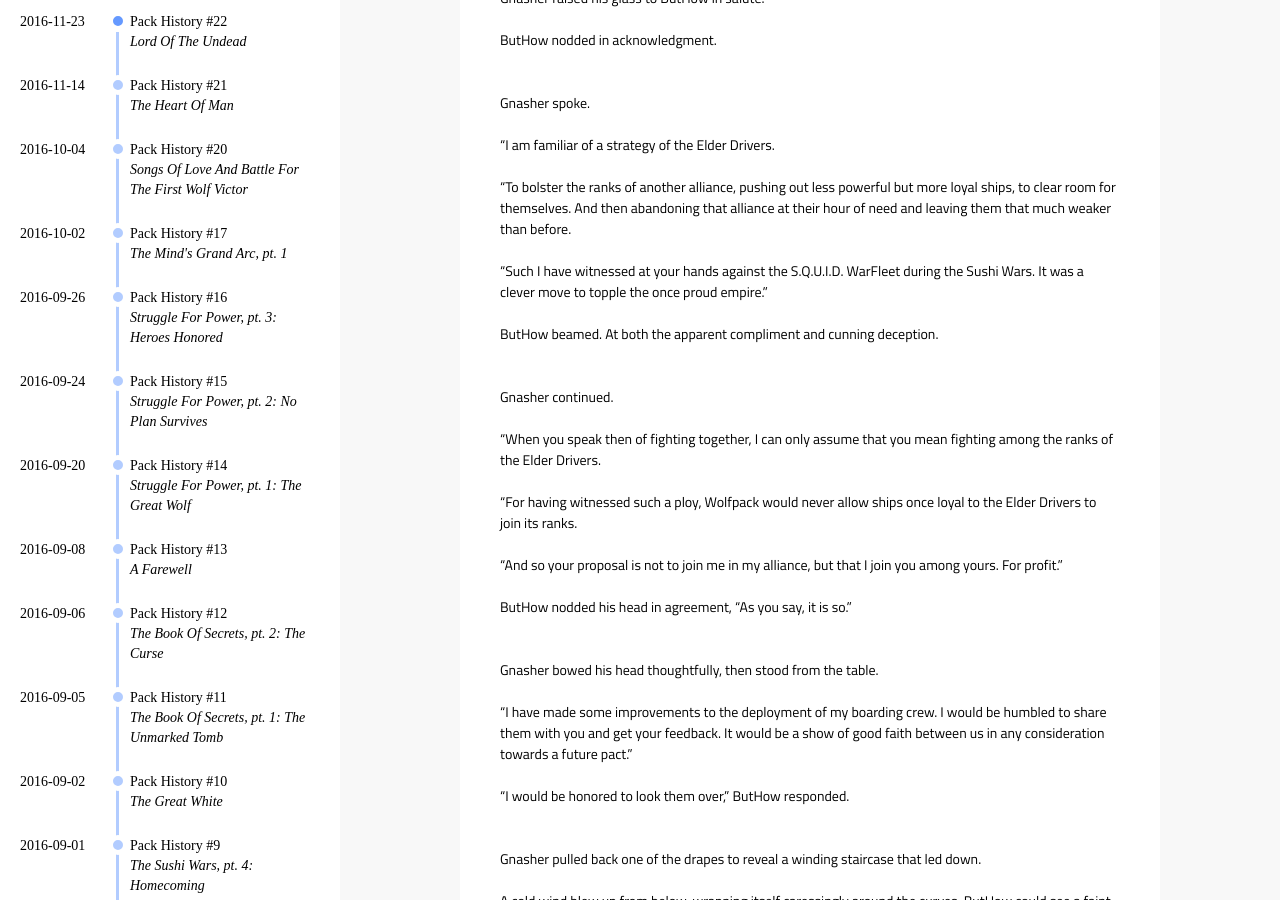
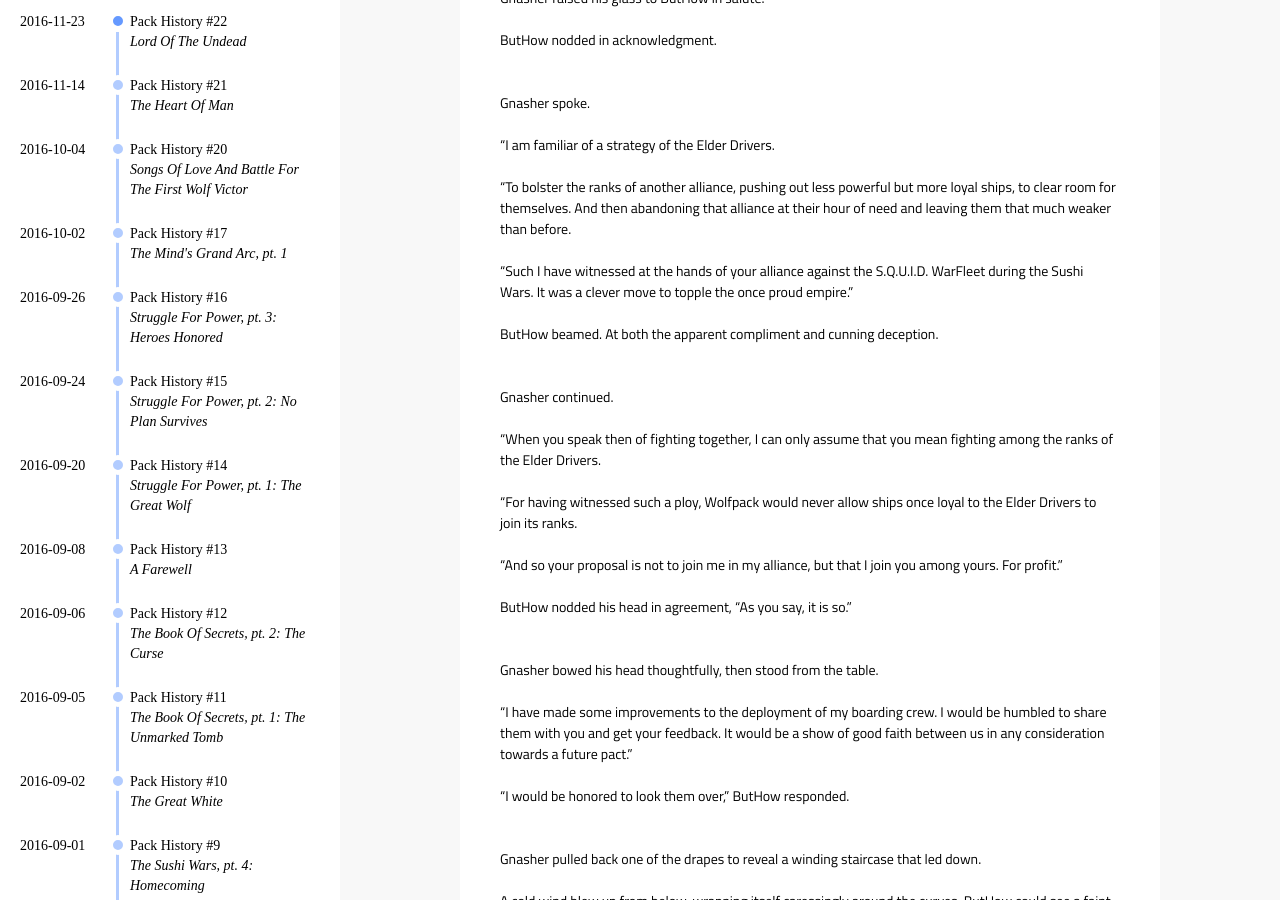
Before and after one commit to WolfpackPSS/wolfpackpss.github.io, a Jekyll site: the page built from _posts/2016-11-22-history-of-the-pack-lord-of-undead.md, in a window 1280 px wide and 900 px high, scrolled down 1790 px. Built offline with Jekyll 4.4.1, drawn with Linux system fonts in a browser that asks for light colours; comment, search, counter and statistics services are not loaded.

Commit message:
pack history 22, slight phrasing change
made a slight change to phrasing

```diff
--- a/_posts/2016-11-22-history-of-the-pack-lord-of-undead.md
+++ b/_posts/2016-11-22-history-of-the-pack-lord-of-undead.md
@@ -72,7 +72,7 @@ Gnasher spoke.
 
 "To bolster the ranks of another alliance, pushing out less powerful but more loyal ships, to clear room for themselves. And then abandoning that alliance at their hour of need and leaving them that much weaker than before.
 
-"Such I have witnessed at your hands against the S.Q.U.I.D. WarFleet during the Sushi Wars. It was a clever move to topple the once proud empire."
+"Such I have witnessed at the hands of your alliance against the S.Q.U.I.D. WarFleet during the Sushi Wars. It was a clever move to topple the once proud empire."
 
 ButHow beamed. At both the apparent compliment and cunning deception.
 &nbsp;
```
